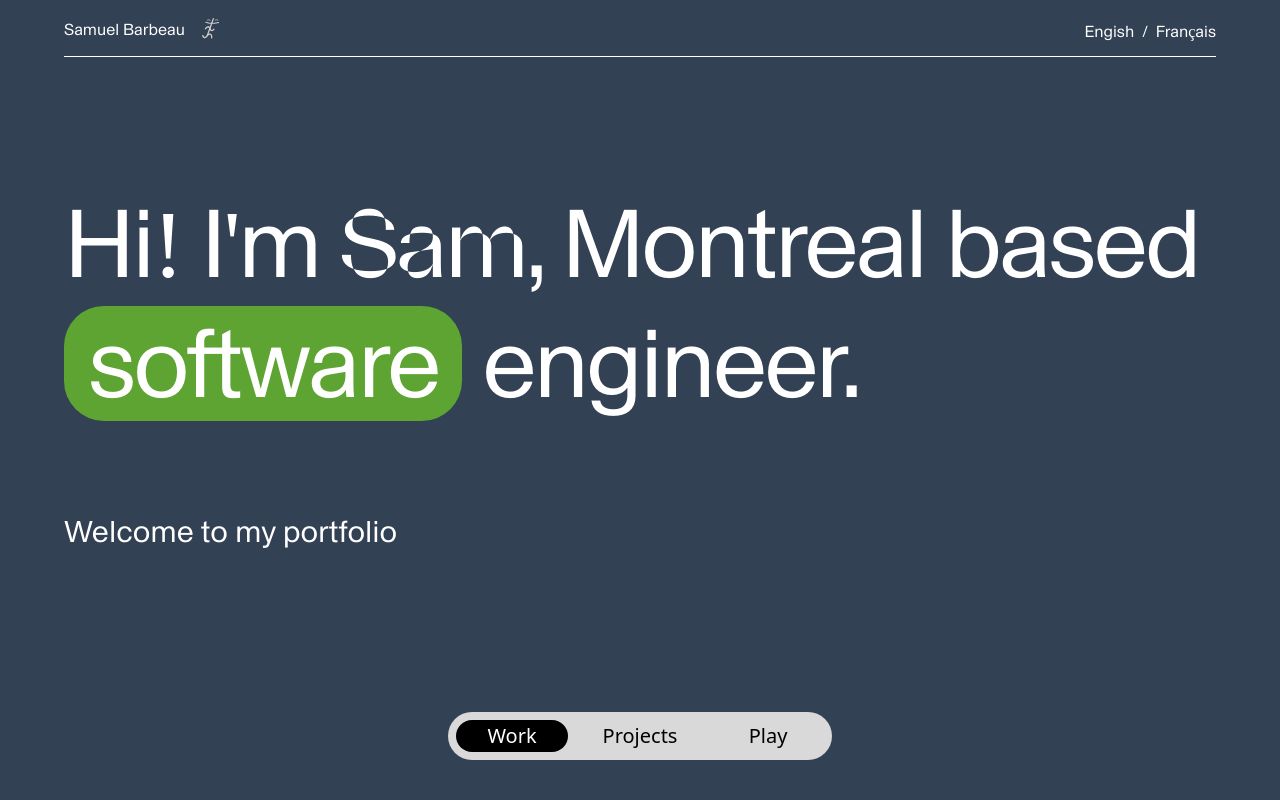
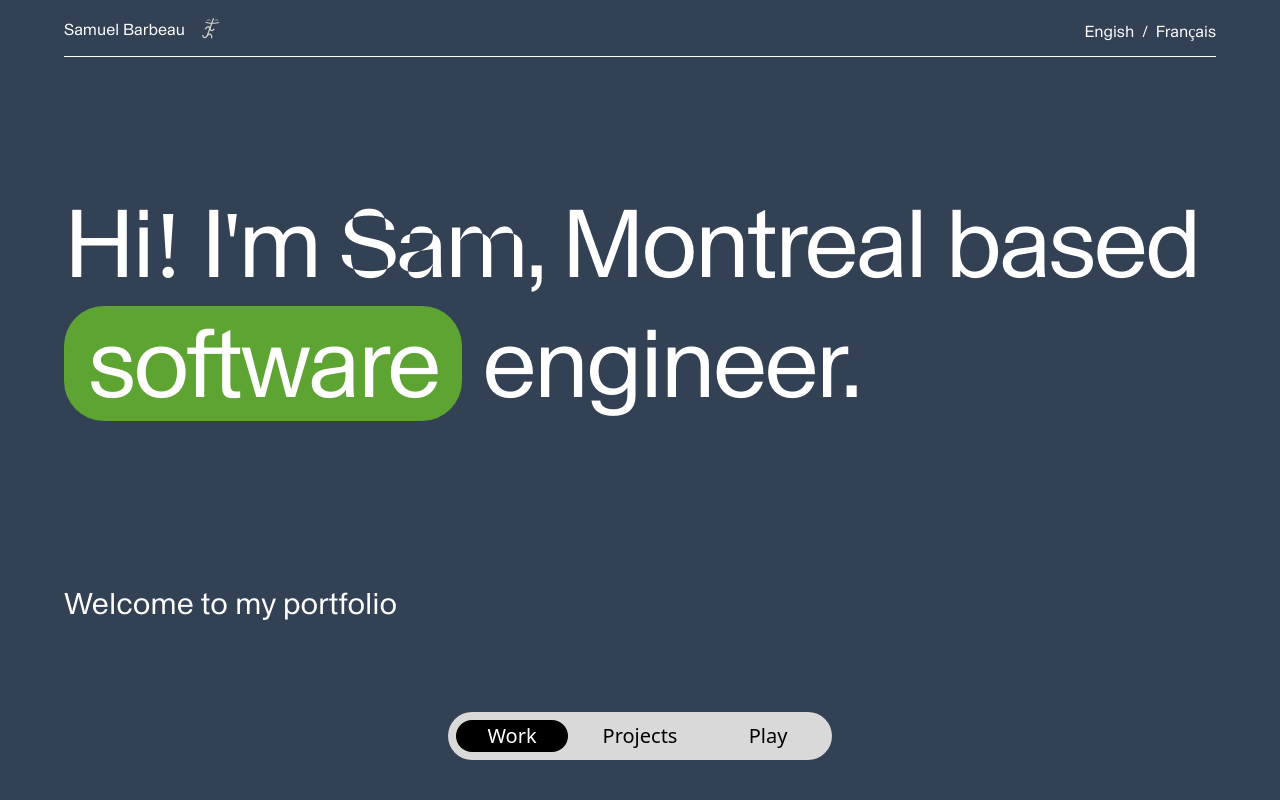
Before and after one commit to samb271/portfolio, a Vue app: page / in a window 1280 px wide. Shown: the top 800 px of the page. Built offline with nearby package versions, Linux system fonts and the light colour scheme.

Commit message:
fix: resizes home section to make it less high

```diff
--- a/src/components/Home.vue
+++ b/src/components/Home.vue
@@ -3,9 +3,9 @@
 </script>
 
 <template>
-  <div class="h-screen pb-[57px]">
-    <p class="text-8xl mt-32 w-full max-w-7xl welcomeTitle">Hi! I'm <span class="sam">Sam</span>, Montreal based <span class="bg-titlePill rounded-[40px] px-6">software</span> engineer.</p>
-    <p class="welcomeSubtext text-3xl mt-12">Welcome to my portfolio</p>
+  <div class="home flex flex-col justify-center">
+    <p class="text-8xl mb-6 w-full max-w-7xl welcomeTitle">Hi! I'm <span class="sam">Sam</span>, Montreal based <span class="bg-titlePill rounded-[40px] px-6">software</span> engineer.</p>
+    <p class="welcomeSubtext text-3xl mt-24">Welcome to my portfolio</p>
   </div>
 </template>
 
@@ -27,4 +27,8 @@
   font-family: "Parabole Display";
 }
 
+.home{
+  height: calc(100vh - 64px);
+}
+
 </style>
```
